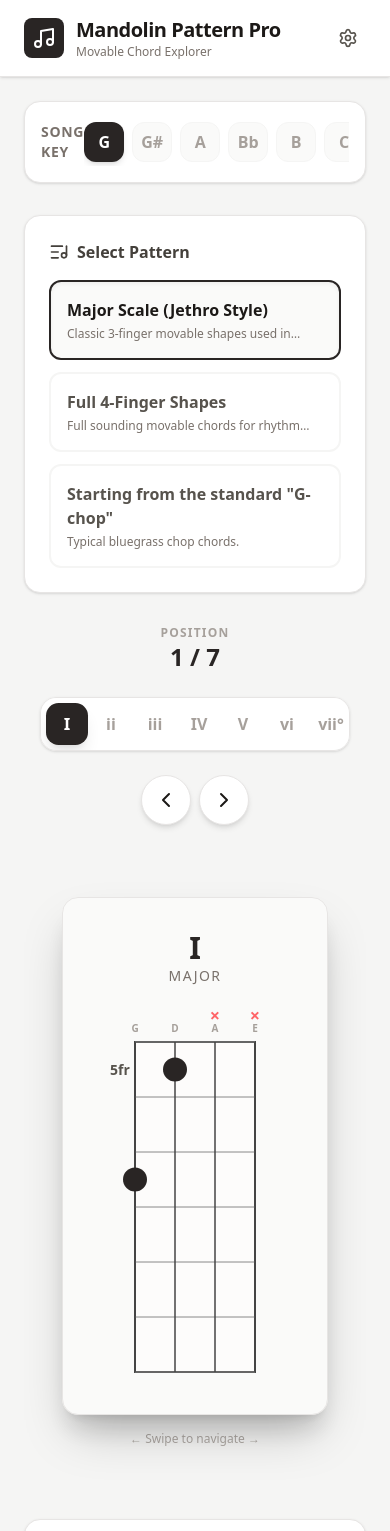
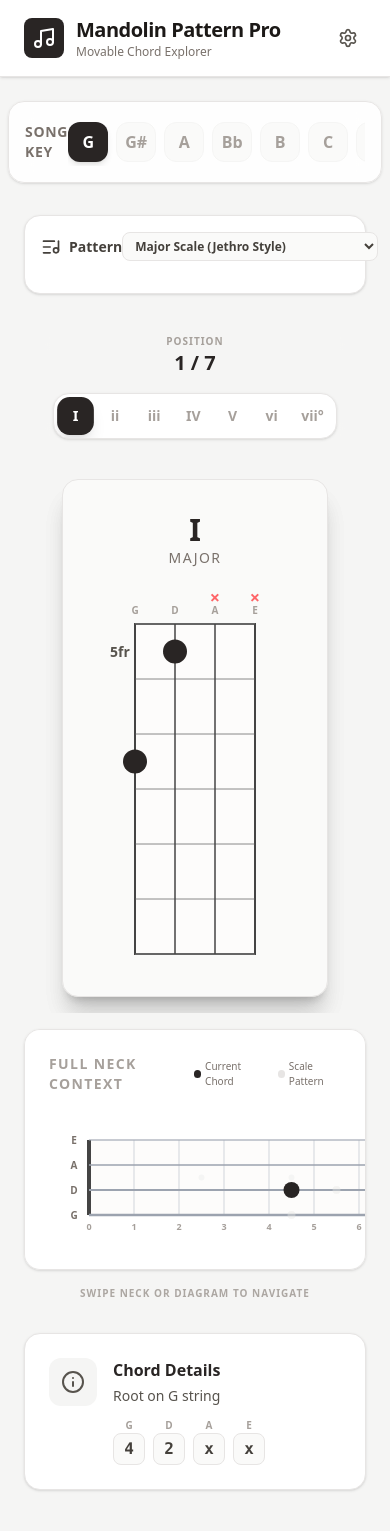
Before and after one commit to bartnash/mando-pattern, a React (Vite) app: page / in a window 390 px wide. Shown: the top 1531 px of the page. Built offline with nearby package versions, Linux system fonts and the light colour scheme.

Commit message:
feat: Introduce FullNeckView component and header scroll behavior
Adds a new `FullNeckView` component to display the mandolin neck context for the current chord.
Implements scroll-based header collapsing for improved mobile usability.

```diff
--- a/src/App.tsx
+++ b/src/App.tsx
@@ -3,6 +3,7 @@ import { motion, AnimatePresence } from 'motion/react';
 import { ChevronLeft, ChevronRight, Music, Info, Settings, ListMusic } from 'lucide-react';
 import { DEFAULT_PATTERNS } from './constants';
 import { ChordDiagram } from './components/ChordDiagram';
+import { FullNeckView } from './components/FullNeckView';
 import { Pattern } from './types';
 
 export default function App() {
@@ -10,6 +11,7 @@ export default function App() {
   const [currentChordIndex, setCurrentChordIndex] = useState(0);
   const [direction, setDirection] = useState(0);
   const [targetKey, setTargetKey] = useState(0); // 0=G, 1=G#, 2=A, etc.
+  const [isScrolled, setIsScrolled] = useState(false);
 
   const KEYS = ['G', 'G#', 'A', 'Bb', 'B', 'C', 'C#', 'D', 'Eb', 'E', 'F', 'F#'];
 
@@ -49,10 +51,19 @@ export default function App() {
     setCurrentChordIndex(0);
   }, [selectedPatternId]);
 
+  // Scroll listener for collapsing header
+  useEffect(() => {
+    const handleScroll = () => {
+      setIsScrolled(window.scrollY > 20);
+    };
+    window.addEventListener('scroll', handleScroll);
+    return () => window.removeEventListener('scroll', handleScroll);
+  }, []);
+
   return (
     <div className="min-h-screen bg-stone-100 text-stone-900 font-sans selection:bg-stone-200">
       {/* Header */}
-      <header className="bg-white border-b border-stone-200 px-6 py-4 flex items-center justify-between sticky top-0 z-50 shadow-sm">
+      <header className={`bg-white border-b border-stone-200 px-6 py-4 flex items-center justify-between sticky z-50 shadow-sm transition-all duration-300 ${isScrolled ? 'top-[-80px]' : 'top-0'}`}>
         <div className="flex items-center gap-3">
           <div className="bg-stone-800 p-2 rounded-lg">
             <Music className="text-white w-6 h-6" />
@@ -83,7 +94,7 @@ export default function App() {
 
       <main className="max-w-4xl mx-auto p-6 flex flex-col gap-8">
         {/* Mobile Key Selector */}
-        <section className="md:hidden bg-white p-4 rounded-2xl shadow-sm border border-stone-200 flex items-center justify-between">
+        <section className={`md:hidden sticky z-40 bg-white/90 backdrop-blur-md p-4 rounded-2xl shadow-sm border border-stone-200 flex items-center justify-between -mx-4 px-4 transition-all duration-300 ${isScrolled ? 'top-[-80px]' : 'top-[64px]'}`}>
           <span className="text-sm font-bold text-stone-500 uppercase tracking-wider">Song Key</span>
           <div className="flex items-center gap-2 overflow-x-auto no-scrollbar py-1">
             {KEYS.map((key, i) => (
@@ -103,12 +114,23 @@ export default function App() {
         </section>
 
         {/* Pattern Selector */}
-        <section className="bg-white p-6 rounded-2xl shadow-sm border border-stone-200">
-          <div className="flex items-center gap-2 mb-4 text-stone-700">
+        <section className="bg-white p-4 md:p-6 rounded-2xl shadow-sm border border-stone-200">
+          <div className="flex items-center justify-between mb-4">
+            <div className="flex items-center gap-2 text-stone-700">
               <ListMusic className="w-5 h-5" />
-            <h2 className="font-semibold">Select Pattern</h2>
+              <h2 className="font-semibold text-sm md:text-base">Pattern</h2>
             </div>
-          <div className="grid grid-cols-1 md:grid-cols-2 gap-3">
+            <select
+              value={selectedPatternId}
+              onChange={(e) => setSelectedPatternId(e.target.value)}
+              className="md:hidden bg-stone-50 border border-stone-200 rounded-lg px-2 py-1 text-xs font-bold text-stone-700 outline-none"
+            >
+              {DEFAULT_PATTERNS.map(p => (
+                <option key={p.id} value={p.id}>{p.name}</option>
+              ))}
+            </select>
+          </div>
+          <div className="hidden md:grid grid-cols-2 gap-3">
             {DEFAULT_PATTERNS.map((pattern) => (
               <button
                 key={pattern.id}
@@ -128,21 +150,22 @@ export default function App() {
           </div>
         </section>
 
-        {/* Chord Viewer */}
-        <section className="flex flex-col items-center gap-6 w-full">
-          <div className="w-full flex flex-col sm:flex-row items-center justify-between px-4 max-w-2xl mx-auto gap-6">
+        {/* Chord Viewer & Neck Context */}
+        <section className="flex flex-col items-center gap-4 w-full">
+          <div className={`w-full sticky z-40 bg-stone-100/80 backdrop-blur-md py-2 -mx-4 px-4 transition-all duration-300 ${isScrolled ? 'top-0' : 'md:top-[64px] top-[128px]'}`}>
+            <div className="flex flex-col sm:flex-row items-center justify-between max-w-2xl mx-auto gap-4">
               <div className="flex flex-col items-center sm:items-start">
-              <span className="text-xs font-bold text-stone-400 uppercase tracking-widest">Position</span>
-              <span className="text-2xl font-black text-stone-800">{currentChord.number} / 7</span>
+                <span className="text-[10px] font-bold text-stone-400 uppercase tracking-widest">Position</span>
+                <span className="text-xl font-black text-stone-800">{currentChord.number} / 7</span>
               </div>
 
               {/* Direct Navigation Roman Numerals */}
-            <div className="flex items-center gap-1 bg-white p-1.5 rounded-2xl shadow-sm border border-stone-200 overflow-x-auto max-w-full no-scrollbar">
+              <div className="flex items-center gap-1 bg-white p-1 rounded-2xl shadow-sm border border-stone-200 overflow-x-auto max-w-full no-scrollbar">
                 {selectedPattern.chords.map((chord, idx) => (
                   <button
                     key={chord.number}
                     onClick={() => jumpToChord(idx)}
-                  className={`min-w-[2.5rem] h-10 px-2 rounded-xl font-bold transition-all duration-200 flex items-center justify-center ${
+                    className={`min-w-[2.2rem] h-9 px-2 rounded-xl font-bold transition-all duration-200 flex items-center justify-center text-sm ${
                       currentChordIndex === idx
                         ? 'bg-stone-800 text-white shadow-lg scale-105'
                         : 'text-stone-400 hover:bg-stone-100 hover:text-stone-600'
@@ -153,23 +176,24 @@ export default function App() {
                 ))}
               </div>
 
-            <div className="flex gap-2">
+              <div className="hidden sm:flex gap-2">
                 <button
                   onClick={() => paginate(-1)}
-                className="p-3 bg-white rounded-full shadow-md border border-stone-200 hover:bg-stone-50 transition-all active:scale-95"
+                  className="p-2 bg-white rounded-full shadow-md border border-stone-200 hover:bg-stone-50 transition-all active:scale-95"
                 >
-                <ChevronLeft className="w-6 h-6" />
+                  <ChevronLeft className="w-5 h-5" />
                 </button>
                 <button
                   onClick={() => paginate(1)}
-                className="p-3 bg-white rounded-full shadow-md border border-stone-200 hover:bg-stone-50 transition-all active:scale-95"
+                  className="p-2 bg-white rounded-full shadow-md border border-stone-200 hover:bg-stone-50 transition-all active:scale-95"
                 >
-                <ChevronRight className="w-6 h-6" />
+                  <ChevronRight className="w-5 h-5" />
                 </button>
               </div>
             </div>
+          </div>
 
-          <div className="relative w-full overflow-hidden py-12">
+          <div className="relative w-full overflow-hidden py-4">
             <div className="flex items-center justify-center gap-4 md:gap-12 px-4">
               {/* Previous Chord */}
               <div
@@ -189,7 +213,7 @@ export default function App() {
                 initial={{ scale: 0.8, opacity: 0, x: direction * 50 }}
                 animate={{ scale: 1, opacity: 1, x: 0 }}
                 transition={{ type: "spring", stiffness: 300, damping: 25 }}
-                className="z-10 shadow-2xl rounded-2xl"
+                className="z-10 shadow-xl rounded-2xl"
                 drag="x"
                 dragConstraints={{ left: 0, right: 0 }}
                 dragElastic={0.2}
@@ -217,12 +241,32 @@ export default function App() {
                 />
               </div>
             </div>
+          </div>
+
+          {/* Full Neck View - Now Swipable */}
+          <motion.div
+            className="w-full cursor-grab active:cursor-grabbing"
+            drag="x"
+            dragConstraints={{ left: 0, right: 0 }}
+            dragElastic={0.1}
+            onDragEnd={(_, info) => {
+              if (info.offset.x > 50) paginate(-1);
+              else if (info.offset.x < -50) paginate(1);
+            }}
+          >
+            <FullNeckView
+              pattern={selectedPattern}
+              currentChord={currentChord}
+              fretOffset={fretOffset}
+              className="w-full"
+            />
+          </motion.div>
 
           {/* Mobile Swipe Hint */}
-            <div className="sm:hidden text-center mt-4 text-stone-400 text-xs font-medium animate-pulse">
-              ← Swipe to navigate →
+          <div className="text-center text-stone-400 text-[10px] font-bold uppercase tracking-widest animate-pulse">
+            Swipe neck or diagram to navigate
           </div>
-          </div>
+        </section>
 
         {/* Chord Info */}
         <div className="w-full bg-white p-6 rounded-2xl shadow-sm border border-stone-200 flex items-start gap-4">
@@ -248,7 +292,6 @@ export default function App() {
             </div>
           </div>
         </div>
-        </section>
       </main>
 
       {/* Footer */}
--- /dev/null
+++ b/src/components/FullNeckView.tsx
@@ -0,0 +1,161 @@
+import React from 'react';
+import { Pattern, Chord } from '../types';
+
+interface FullNeckViewProps {
+  pattern: Pattern;
+  currentChord: Chord;
+  fretOffset: number;
+  className?: string;
+}
+
+export const FullNeckView: React.FC<FullNeckViewProps> = ({
+  pattern,
+  currentChord,
+  fretOffset,
+  className = ""
+}) => {
+  const strings = ['E', 'A', 'D', 'G'];
+  const numFrets = 13; // 0 to 12
+  const fretWidth = 45;
+  const stringSpacing = 25;
+  const margin = { top: 30, right: 20, bottom: 30, left: 40 };
+  const width = margin.left + (numFrets * fretWidth) + margin.right;
+  const height = margin.top + (3 * stringSpacing) + margin.bottom;
+
+  const getShiftedFrets = (frets: (number | 'x')[]) => {
+    return frets.map(f => (typeof f === 'number' ? f + fretOffset : f));
+  };
+
+  const currentFrets = getShiftedFrets(currentChord.frets);
+
+  return (
+    <div className={`bg-white p-6 rounded-2xl border border-stone-200 shadow-sm overflow-x-auto no-scrollbar ${className}`}>
+      <div className="flex items-center justify-between mb-4">
+        <h4 className="text-sm font-bold text-stone-400 uppercase tracking-widest">Full Neck Context</h4>
+        <div className="flex gap-4 text-[10px] font-medium text-stone-500">
+          <div className="flex items-center gap-1">
+            <div className="w-2 h-2 rounded-full bg-stone-800" />
+            <span>Current Chord</span>
+          </div>
+          <div className="flex items-center gap-1">
+            <div className="w-2 h-2 rounded-full bg-stone-200" />
+            <span>Scale Pattern</span>
+          </div>
+        </div>
+      </div>
+
+      <div className="min-w-max">
+        <svg width={width} height={height} viewBox={`0 0 ${width} ${height}`}>
+          {/* Fretboard Background */}
+          <rect
+            x={margin.left}
+            y={margin.top}
+            width={numFrets * fretWidth}
+            height={stringSpacing * 3}
+            fill="#fdfcfb"
+            stroke="#e5e7eb"
+            strokeWidth="1"
+          />
+
+          {/* Frets */}
+          {Array.from({ length: numFrets + 1 }).map((_, i) => (
+            <g key={`fret-${i}`}>
+              <line
+                x1={margin.left + i * fretWidth}
+                y1={margin.top}
+                x2={margin.left + i * fretWidth}
+                y2={margin.top + stringSpacing * 3}
+                stroke={i === 0 ? "#444" : "#d1d5db"}
+                strokeWidth={i === 0 ? "4" : "1"}
+              />
+              <text
+                x={margin.left + i * fretWidth}
+                y={margin.top + stringSpacing * 3 + 15}
+                textAnchor="middle"
+                className="text-[9px] font-bold fill-stone-400"
+              >
+                {i}
+              </text>
+            </g>
+          ))}
+
+          {/* Fret Markers (Dots) */}
+          {[3, 5, 7, 10, 12].map(f => (
+            <circle
+              key={`marker-${f}`}
+              cx={margin.left + (f - 0.5) * fretWidth}
+              cy={margin.top + stringSpacing * 1.5}
+              r="3"
+              className="fill-stone-100"
+            />
+          ))}
+
+          {/* Strings */}
+          {strings.map((s, i) => (
+            <g key={`string-${i}`}>
+              <line
+                x1={margin.left}
+                y1={margin.top + i * stringSpacing}
+                x2={margin.left + numFrets * fretWidth}
+                y2={margin.top + i * stringSpacing}
+                stroke="#9ca3af"
+                strokeWidth={1 + i * 0.5}
+              />
+              <text
+                x={margin.left - 15}
+                y={margin.top + i * stringSpacing + 4}
+                textAnchor="middle"
+                className="text-[10px] font-bold fill-stone-500"
+              >
+                {s}
+              </text>
+            </g>
+          ))}
+
+          {/* Pattern Ghost Notes (Other chords in key) */}
+          {pattern.chords.map((chord, cIdx) => {
+            if (cIdx === pattern.chords.indexOf(currentChord)) return null;
+            const shifted = getShiftedFrets(chord.frets);
+            return shifted.map((f, sIdx) => {
+              if (typeof f !== 'number' || f < 0 || f >= numFrets) return null;
+              return (
+                <circle
+                  key={`ghost-${cIdx}-${sIdx}`}
+                  cx={margin.left + (f === 0 ? -10 : (f - 0.5) * fretWidth)}
+                  cy={margin.top + (3 - sIdx) * stringSpacing}
+                  r="4"
+                  className="fill-stone-200 opacity-40"
+                />
+              );
+            });
+          })}
+
+          {/* Current Chord Notes */}
+          {currentFrets.map((f, sIdx) => {
+            if (typeof f !== 'number' || f < 0 || f >= numFrets) return null;
+            return (
+              <g key={`current-${sIdx}`}>
+                <circle
+                  cx={margin.left + (f === 0 ? -10 : (f - 0.5) * fretWidth)}
+                  cy={margin.top + (3 - sIdx) * stringSpacing}
+                  r="8"
+                  className="fill-stone-800 shadow-sm"
+                />
+                {f === 0 && (
+                  <circle
+                    cx={margin.left - 10}
+                    cy={margin.top + (3 - sIdx) * stringSpacing}
+                    r="5"
+                    fill="none"
+                    stroke="#444"
+                    strokeWidth="1.5"
+                  />
+                )}
+              </g>
+            );
+          })}
+        </svg>
+      </div>
+    </div>
+  );
+};
```
Lines whose indentation alone changed are shown as unchanged.
